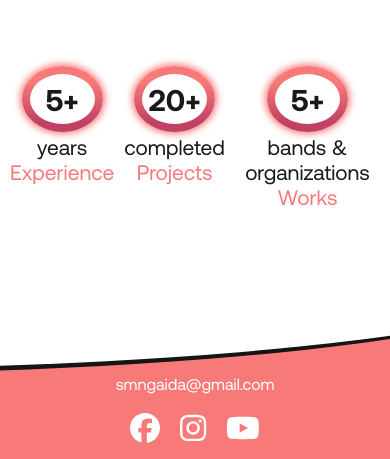
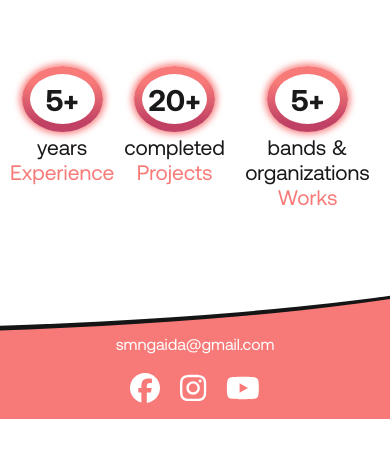
Before and after one commit to Abhilasha-Duwal/TritoneMusicStudio, a React (Create React App) app: page /services in a window 390 px wide. Shown: the part 3006-3465 px from the top of the page. After the commit the page ends 3425 px from the top, so only its background shows below. Built offline with nearby package versions, Linux system fonts and the light colour scheme.

Commit message:
changes on style

```diff
--- a/src/components/experience/experience.css
+++ b/src/components/experience/experience.css
@@ -47,7 +47,7 @@
 @media screen and (max-width:480px) {
     .experience{
         gap:10px;
-        padding-bottom:60px;
+        padding-bottom:20px;
     }
     .circle{
         height: 50px;
```
